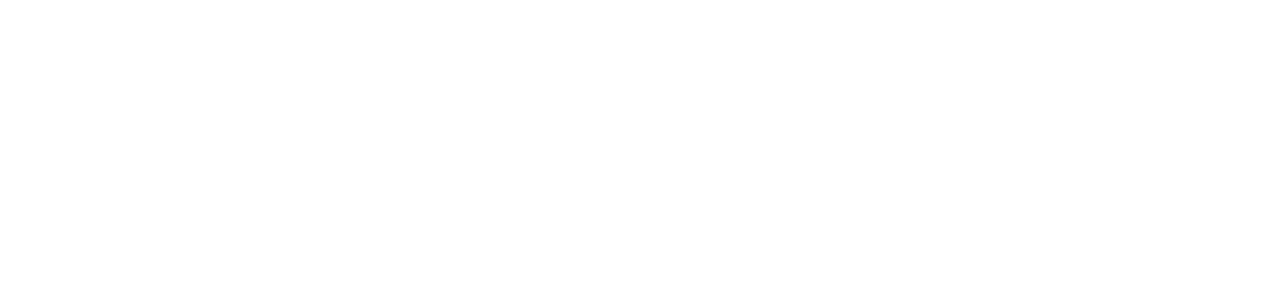
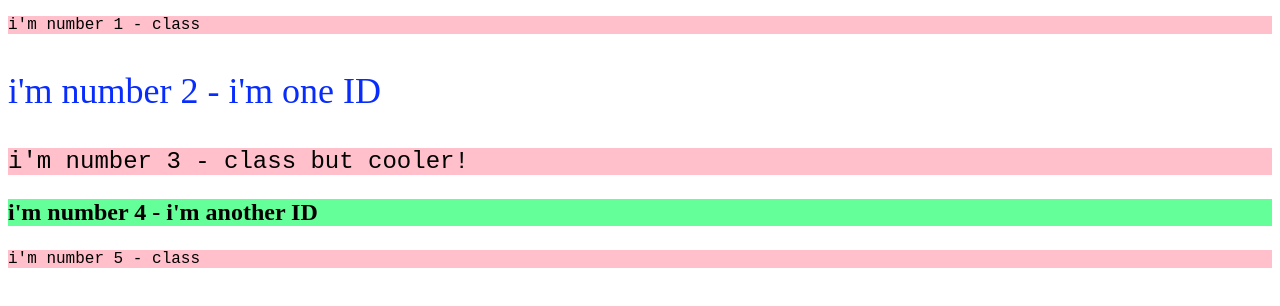
Before and after one commit to osamaghox/css-exercises, a plain HTML site: page 02-class-id-selectors/index.html in a window 1280 px wide. Drawn offline with Linux system fonts and the light colour scheme.

Commit message:
added the second exercies from the odin project

```diff
--- a/01-css-methods/index.html
+++ b/01-css-methods/index.html
@@ -4,7 +4,7 @@
     <meta charset="UTF-8">
     <meta name="viewport" content="width=device-width, initial-scale=1.0">
     <title>Document</title>
-    <link rel="stylesheet" href="styles.css">
+    <link rel="stylesheet" href="style.css">
 </head>
 <body>
 
--- a/02-class-id-selectors/index.html
+++ b/02-class-id-selectors/index.html
@@ -0,0 +1,21 @@
+<!DOCTYPE html>
+<html lang="en">
+<head>
+    <meta charset="UTF-8">
+    <meta name="viewport" content="width=device-width, initial-scale=1.0">
+    <title>Document</title>
+    <link rel="stylesheet" href="style.css">
+
+</head>
+<body>
+
+
+<p class="odd">i'm number 1 - class</p>
+<p id="two">i'm number 2 - i'm one ID</p>
+<p class="odd adjust-font-size">i'm number 3 - class but cooler!</p>
+<p id="four" class="adjust-font-size">i'm number 4 - i'm another ID</p>
+<p class="odd">i'm number 5 - class</p>
+
+
+</body>
+</html>
--- a/02-class-id-selectors/style.css
+++ b/02-class-id-selectors/style.css
@@ -0,0 +1,21 @@
+.odd {
+
+    background-color: pink;
+    font-family: 'Courier New', Courier, monospace;
+}
+
+
+#two {
+    color: rgb(8, 44, 252);
+    font-size: 36px;
+}
+
+
+.adjust-font-size {
+    font-size: 24px;
+}
+
+#four {
+    background-color: rgb(100, 255, 152);
+    font-weight: bold;
+}
```
